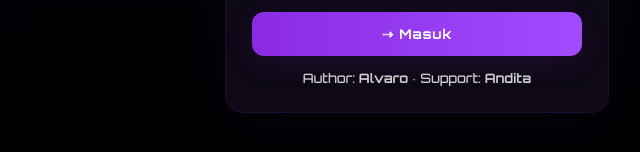
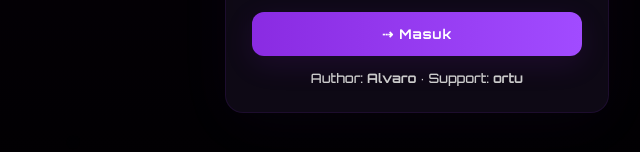
Before and after one commit to alvarodewa/ALVARO-ROAR, a plain HTML site: page index.html in a window 1280 px wide. Shown: the part 450-602 px from the top of the page, 223-863 px from the left. Drawn offline with Linux system fonts and the light colour scheme.

Commit message:
Update footer support name from 'Andita' to 'ortu'

```diff
--- a/index.html
+++ b/index.html
@@ -20,7 +20,7 @@
     <input id="inPass" type="password" placeholder="Password" value="" />
     <button id="btnLogin" class="big-btn">⇢ Masuk</button>
 
-    <div class="footer">Author: <strong>Alvaro</strong> · Support: <strong>Andita</strong></div>
+    <div class="footer">Author: <strong>Alvaro</strong> · Support: <strong>ortu</strong></div>
   </div>
 
   <!-- DASHBOARD CARD -->
```
